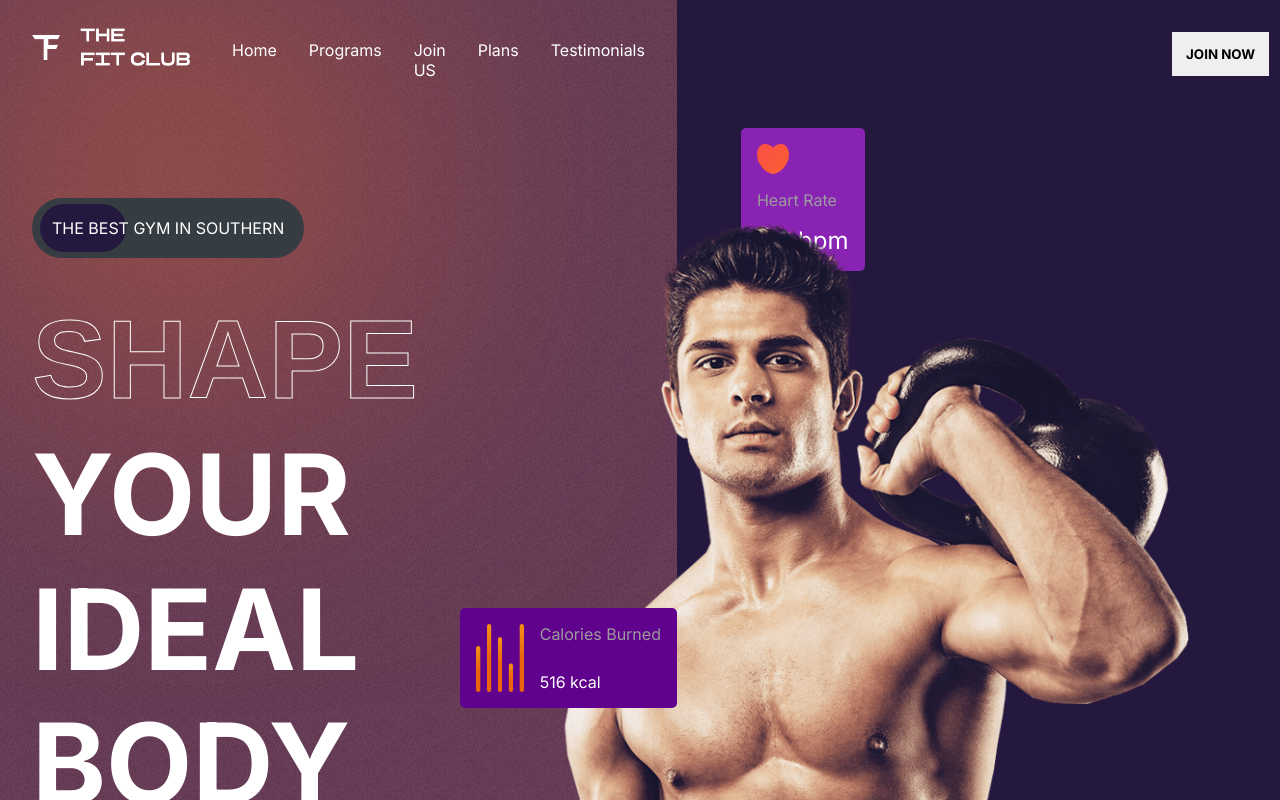
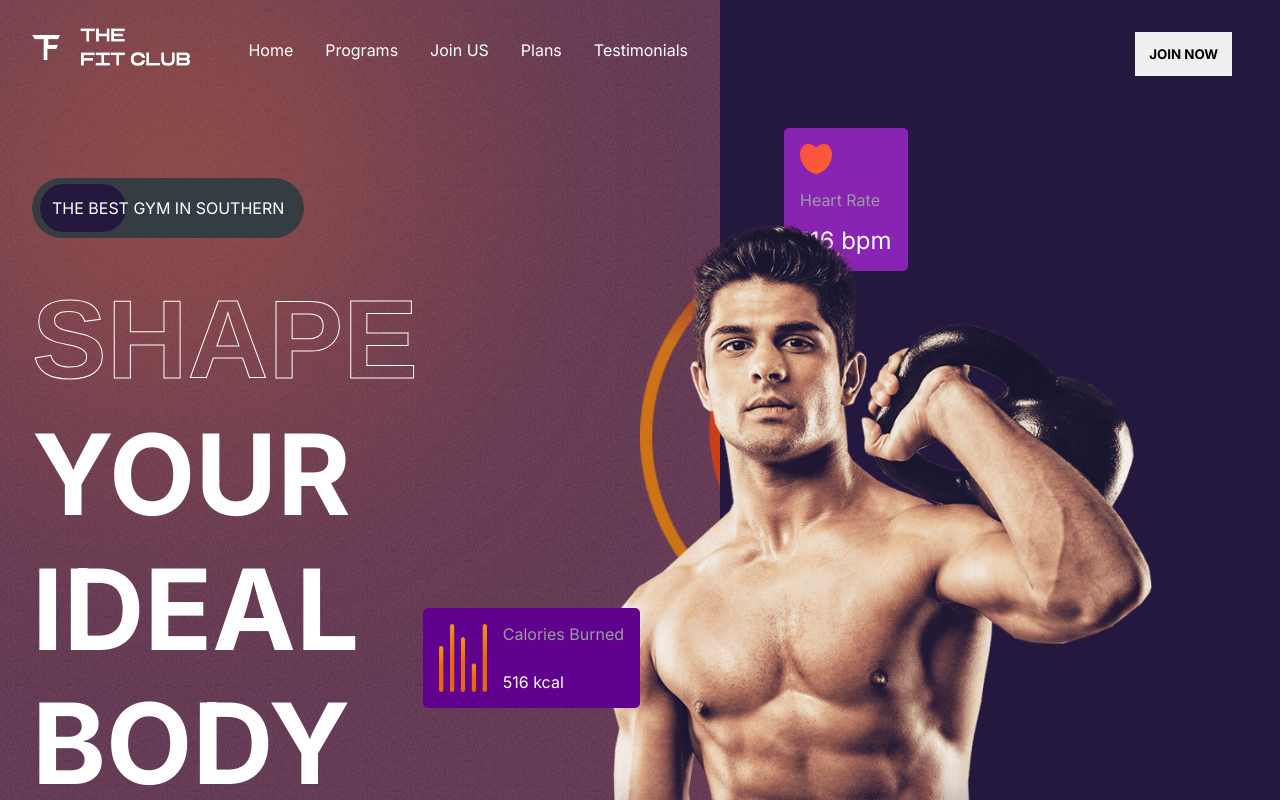
Before and after one commit to IndunilRanganath/gym_Website, a React (Create React App) app: page / in a window 1280 px wide. Shown: the top 800 px of the page. Built offline with nearby package versions, Linux system fonts and the light colour scheme.

Commit message:
hero session updated3

```diff
--- a/src/components/Hero/Hero.css
+++ b/src/components/Hero/Hero.css
@@ -164,7 +164,7 @@
     position: relative;
     top: 14rem;
     right: 8rem;
-    width: 40rem;
+    width: 35rem;
 }
 
 .hero-image-back {
```
